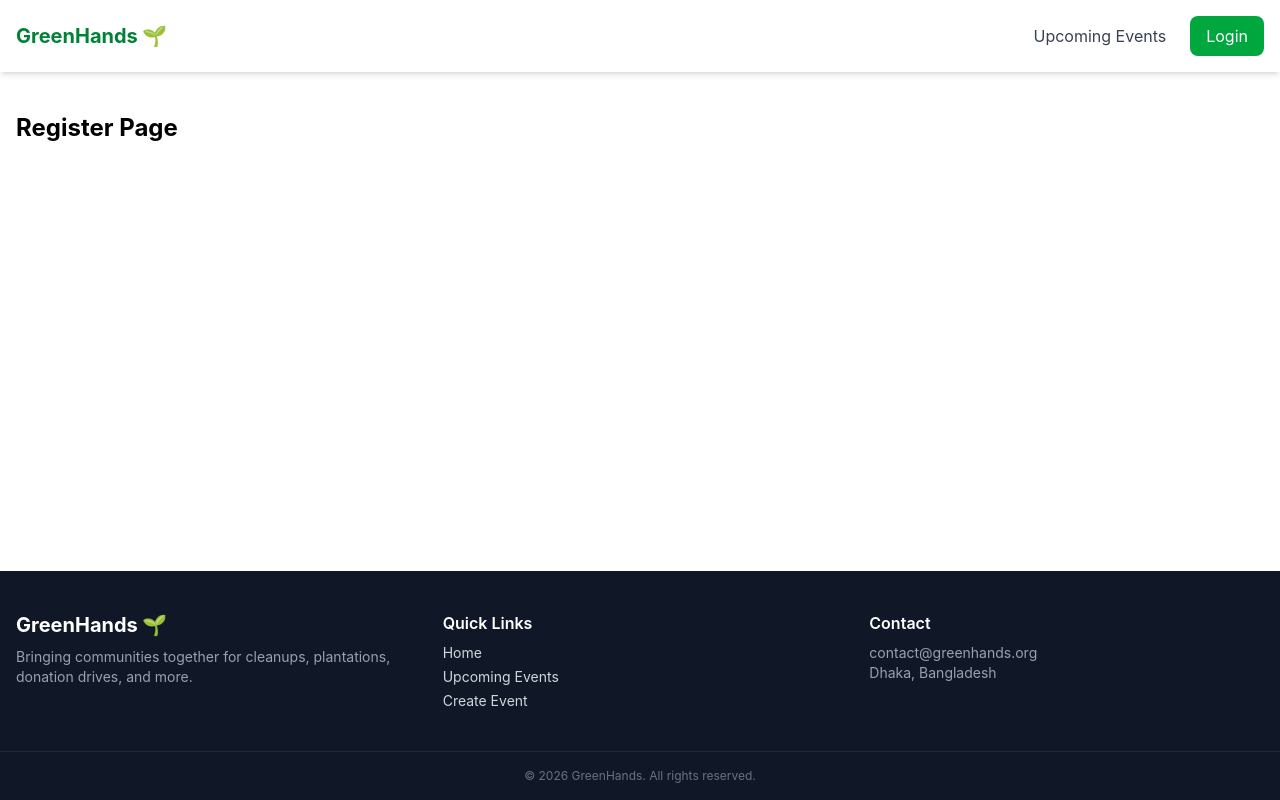
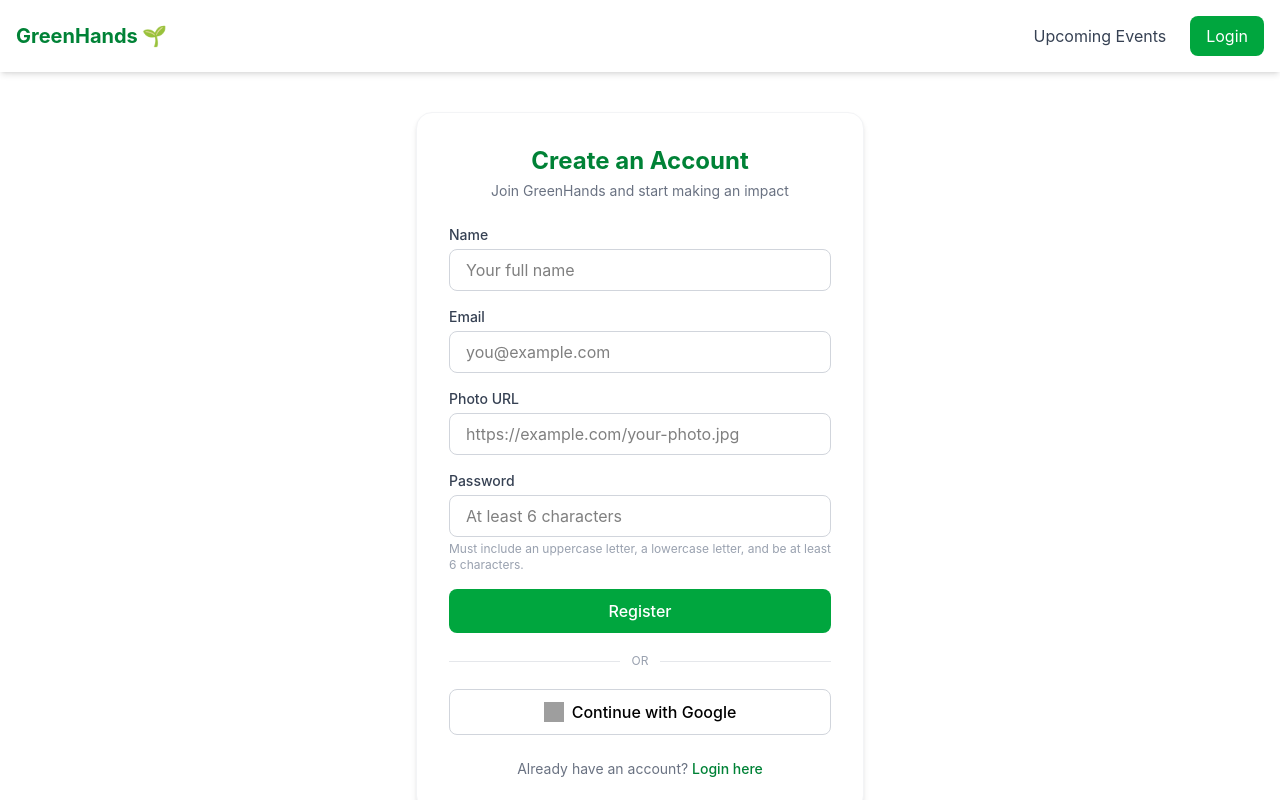
Before and after one commit to ReyadRafi/greenhands-client, a React (Vite) app: page /register in a window 1280 px wide. Shown: the top 800 px of the page. Built offline with nearby package versions, Linux system fonts and the light colour scheme; no server answers; grey boxes are pictures that could not be loaded.

Commit message:
Add Login and Register pages with validation, Google auth, toasts, and redirect-after-login

```diff
--- a/src/pages/Login.jsx
+++ b/src/pages/Login.jsx
@@ -1,7 +1,120 @@
+import { useContext, useState } from "react";
+import { Link, useLocation, useNavigate } from "react-router-dom";
+import toast from "react-hot-toast";
+import AuthContext from "../context/AuthContext";
+
 const Login = () => {
+  const { loginUser, loginWithGoogle } = useContext(AuthContext);
+  const navigate = useNavigate();
+  const location = useLocation();
+  const [errorMsg, setErrorMsg] = useState("");
+
+  // Where the user was trying to go before being redirected to /login
+  const from = location.state?.from?.pathname || "/";
+
+  const handleLogin = (e) => {
+    e.preventDefault();
+    setErrorMsg("");
+
+    const form = e.target;
+    const email = form.email.value.trim();
+    const password = form.password.value;
+
+    loginUser(email, password)
+      .then(() => {
+        toast.success("Logged in successfully!");
+        navigate(from, { replace: true });
+      })
+      .catch(() => {
+        const msg = "Invalid email or password";
+        setErrorMsg(msg);
+        toast.error(msg);
+      });
+  };
+
+  const handleGoogleLogin = () => {
+    loginWithGoogle()
+      .then(() => {
+        toast.success("Logged in with Google!");
+        navigate(from, { replace: true });
+      })
+      .catch(() => {
+        toast.error("Google login failed. Please try again.");
+      });
+  };
+
   return (
-    <div className="max-w-7xl mx-auto px-4 py-10">
-      <h1 className="text-2xl font-bold">Login Page</h1>
+    <div className="min-h-[80vh] flex items-center justify-center px-4 py-10">
+      <div className="w-full max-w-md bg-white rounded-2xl shadow-md p-8 border border-gray-100">
+        <h1 className="text-2xl font-bold text-green-700 mb-1 text-center">
+          Welcome Back
+        </h1>
+        <p className="text-sm text-gray-500 text-center mb-6">
+          Login to continue to GreenHands
+        </p>
+
+        <form onSubmit={handleLogin} className="space-y-4">
+          <div>
+            <label className="block text-sm font-medium text-gray-700 mb-1">
+              Email
+            </label>
+            <input
+              type="email"
+              name="email"
+              required
+              placeholder="you@example.com"
+              className="w-full px-4 py-2 border border-gray-300 rounded-lg focus:outline-none focus:ring-2 focus:ring-green-500"
+            />
+          </div>
+
+          <div>
+            <label className="block text-sm font-medium text-gray-700 mb-1">
+              Password
+            </label>
+            <input
+              type="password"
+              name="password"
+              required
+              placeholder="Your password"
+              className="w-full px-4 py-2 border border-gray-300 rounded-lg focus:outline-none focus:ring-2 focus:ring-green-500"
+            />
+          </div>
+
+          {errorMsg && <p className="text-sm text-red-600">{errorMsg}</p>}
+
+          <button
+            type="submit"
+            className="w-full bg-green-600 text-white py-2.5 rounded-lg font-medium hover:bg-green-700 transition"
+          >
+            Login
+          </button>
+        </form>
+
+        <div className="flex items-center gap-3 my-5">
+          <div className="flex-1 h-px bg-gray-200" />
+          <span className="text-xs text-gray-400">OR</span>
+          <div className="flex-1 h-px bg-gray-200" />
+        </div>
+
+        <button
+          onClick={handleGoogleLogin}
+          className="w-full flex items-center justify-center gap-2 border border-gray-300 py-2.5 rounded-lg font-medium hover:bg-gray-50 transition"
+        >
+          <img
+            src="https://www.svgrepo.com/show/475656/google-color.svg"
+            alt="Google"
+            className="w-5 h-5"
+          />
+          Continue with Google
+        </button>
+
+        <p className="text-sm text-center text-gray-500 mt-6">
+          Don't have an account?{" "}
+          <Link to="/register" className="text-green-700 font-medium hover:underline">
+            Register here
+          </Link>
+        </p>
+      </div>
     </div>
   );
 };
--- a/src/pages/Register.jsx
+++ b/src/pages/Register.jsx
@@ -1,7 +1,178 @@
+import { useContext, useState } from "react";
+import { Link, useNavigate } from "react-router-dom";
+import toast from "react-hot-toast";
+import AuthContext from "../context/AuthContext";
+
 const Register = () => {
+  const { registerUser, updateUserProfile, loginWithGoogle } =
+    useContext(AuthContext);
+  const navigate = useNavigate();
+  const [errorMsg, setErrorMsg] = useState("");
+
+  const handleRegister = (e) => {
+    e.preventDefault();
+    setErrorMsg("");
+
+    const form = e.target;
+    const name = form.name.value.trim();
+    const email = form.email.value.trim();
+    const photoURL = form.photoURL.value.trim();
+    const password = form.password.value;
+
+    // Password validation: uppercase, lowercase, min 6 characters
+    const hasUpperCase = /[A-Z]/.test(password);
+    const hasLowerCase = /[a-z]/.test(password);
+    const isLongEnough = password.length >= 6;
+
+    if (!hasUpperCase) {
+      const msg = "Password must contain at least one uppercase letter";
+      setErrorMsg(msg);
+      toast.error(msg);
+      return;
+    }
+    if (!hasLowerCase) {
+      const msg = "Password must contain at least one lowercase letter";
+      setErrorMsg(msg);
+      toast.error(msg);
+      return;
+    }
+    if (!isLongEnough) {
+      const msg = "Password must be at least 6 characters long";
+      setErrorMsg(msg);
+      toast.error(msg);
+      return;
+    }
+
+    registerUser(email, password)
+      .then(() => {
+        return updateUserProfile(name, photoURL);
+      })
+      .then(() => {
+        toast.success("Account created successfully!");
+        navigate("/");
+      })
+      .catch((error) => {
+        const msg =
+          error.code === "auth/email-already-in-use"
+            ? "This email is already registered"
+            : "Registration failed. Please try again.";
+        setErrorMsg(msg);
+        toast.error(msg);
+      });
+  };
+
+  const handleGoogleLogin = () => {
+    loginWithGoogle()
+      .then(() => {
+        toast.success("Logged in with Google!");
+        navigate("/");
+      })
+      .catch(() => {
+        toast.error("Google login failed. Please try again.");
+      });
+  };
+
   return (
-    <div className="max-w-7xl mx-auto px-4 py-10">
-      <h1 className="text-2xl font-bold">Register Page</h1>
+    <div className="min-h-[80vh] flex items-center justify-center px-4 py-10">
+      <div className="w-full max-w-md bg-white rounded-2xl shadow-md p-8 border border-gray-100">
+        <h1 className="text-2xl font-bold text-green-700 mb-1 text-center">
+          Create an Account
+        </h1>
+        <p className="text-sm text-gray-500 text-center mb-6">
+          Join GreenHands and start making an impact
+        </p>
+
+        <form onSubmit={handleRegister} className="space-y-4">
+          <div>
+            <label className="block text-sm font-medium text-gray-700 mb-1">
+              Name
+            </label>
+            <input
+              type="text"
+              name="name"
+              required
+              placeholder="Your full name"
+              className="w-full px-4 py-2 border border-gray-300 rounded-lg focus:outline-none focus:ring-2 focus:ring-green-500"
+            />
+          </div>
+
+          <div>
+            <label className="block text-sm font-medium text-gray-700 mb-1">
+              Email
+            </label>
+            <input
+              type="email"
+              name="email"
+              required
+              placeholder="you@example.com"
+              className="w-full px-4 py-2 border border-gray-300 rounded-lg focus:outline-none focus:ring-2 focus:ring-green-500"
+            />
+          </div>
+
+          <div>
+            <label className="block text-sm font-medium text-gray-700 mb-1">
+              Photo URL
+            </label>
+            <input
+              type="text"
+              name="photoURL"
+              placeholder="https://example.com/your-photo.jpg"
+              className="w-full px-4 py-2 border border-gray-300 rounded-lg focus:outline-none focus:ring-2 focus:ring-green-500"
+            />
+          </div>
+
+          <div>
+            <label className="block text-sm font-medium text-gray-700 mb-1">
+              Password
+            </label>
+            <input
+              type="password"
+              name="password"
+              required
+              placeholder="At least 6 characters"
+              className="w-full px-4 py-2 border border-gray-300 rounded-lg focus:outline-none focus:ring-2 focus:ring-green-500"
+            />
+            <p className="text-xs text-gray-400 mt-1">
+              Must include an uppercase letter, a lowercase letter, and be at
+              least 6 characters.
+            </p>
+          </div>
+
+          {errorMsg && <p className="text-sm text-red-600">{errorMsg}</p>}
+
+          <button
+            type="submit"
+            className="w-full bg-green-600 text-white py-2.5 rounded-lg font-medium hover:bg-green-700 transition"
+          >
+            Register
+          </button>
+        </form>
+
+        <div className="flex items-center gap-3 my-5">
+          <div className="flex-1 h-px bg-gray-200" />
+          <span className="text-xs text-gray-400">OR</span>
+          <div className="flex-1 h-px bg-gray-200" />
+        </div>
+
+        <button
+          onClick={handleGoogleLogin}
+          className="w-full flex items-center justify-center gap-2 border border-gray-300 py-2.5 rounded-lg font-medium hover:bg-gray-50 transition"
+        >
+          <img
+            src="https://www.svgrepo.com/show/475656/google-color.svg"
+            alt="Google"
+            className="w-5 h-5"
+          />
+          Continue with Google
+        </button>
+
+        <p className="text-sm text-center text-gray-500 mt-6">
+          Already have an account?{" "}
+          <Link to="/login" className="text-green-700 font-medium hover:underline">
+            Login here
+          </Link>
+        </p>
+      </div>
     </div>
   );
 };
```
